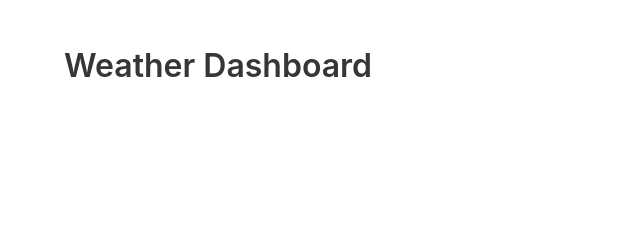
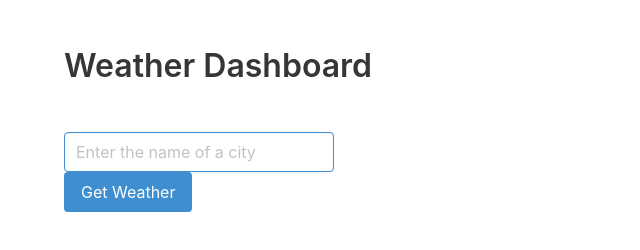
Before and after one commit to DigitallyIntrinsic/weatherwego, a plain HTML site: page index.html in a window 1280 px wide. Shown: the whole page, without its empty margins (0-640 px from the left). Drawn offline with nearby package versions, Linux system fonts and the light colour scheme.

Commit message:
added form body

```diff
--- a/index.html
+++ b/index.html
@@ -23,6 +23,18 @@
           <div class="columns">
             <div class="column is-one-quarter content">
 
+                <form>
+                    <input
+                      id="city-input"
+                      class="input is-info"
+                      type="text"
+                      placeholder="Enter the name of a city"
+                    />
+                    <button id="submit" class="button is-info" type="submit">
+                      Get Weather
+                    </button>
+                  </form>
+
 
 
 
```
